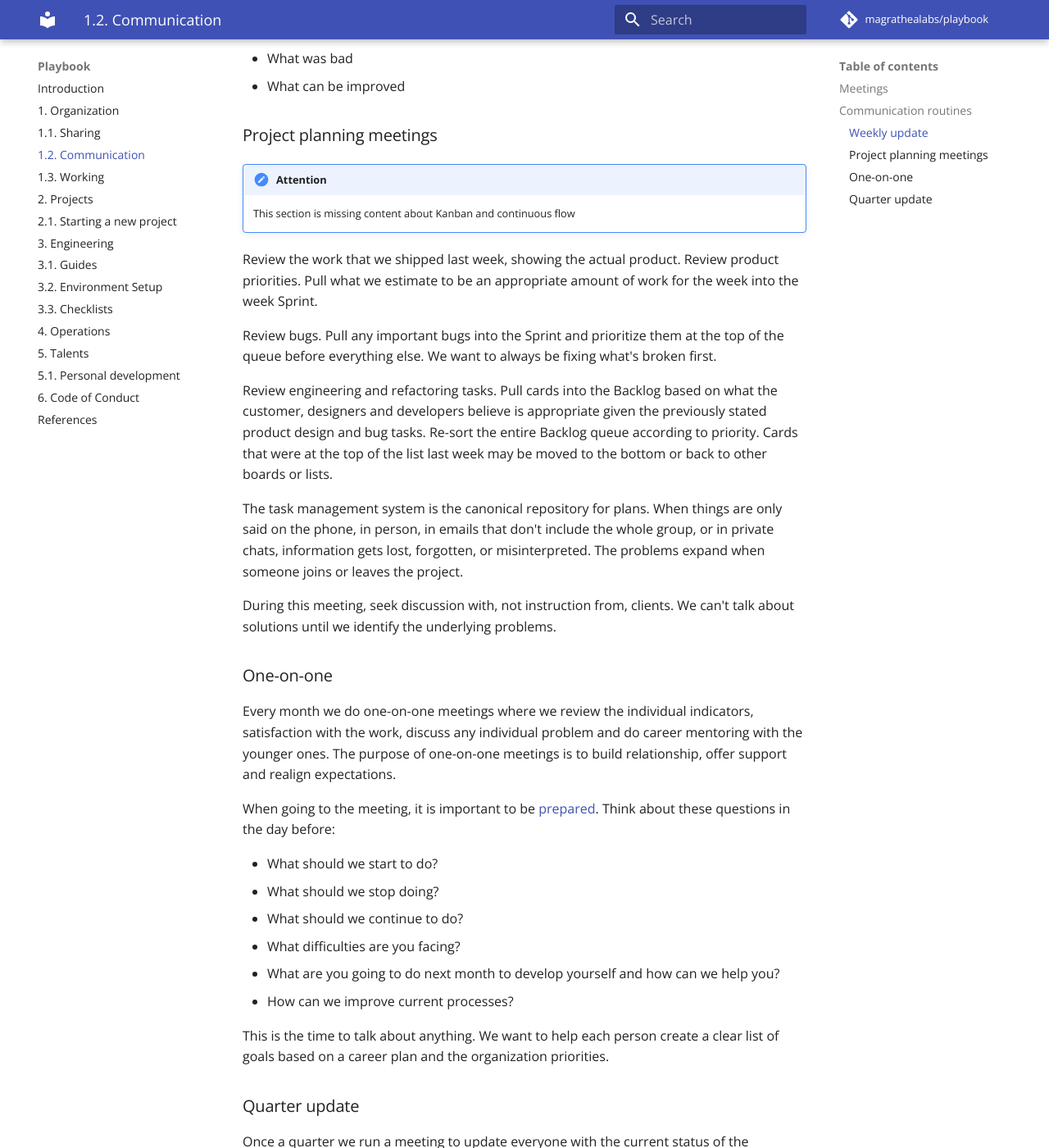
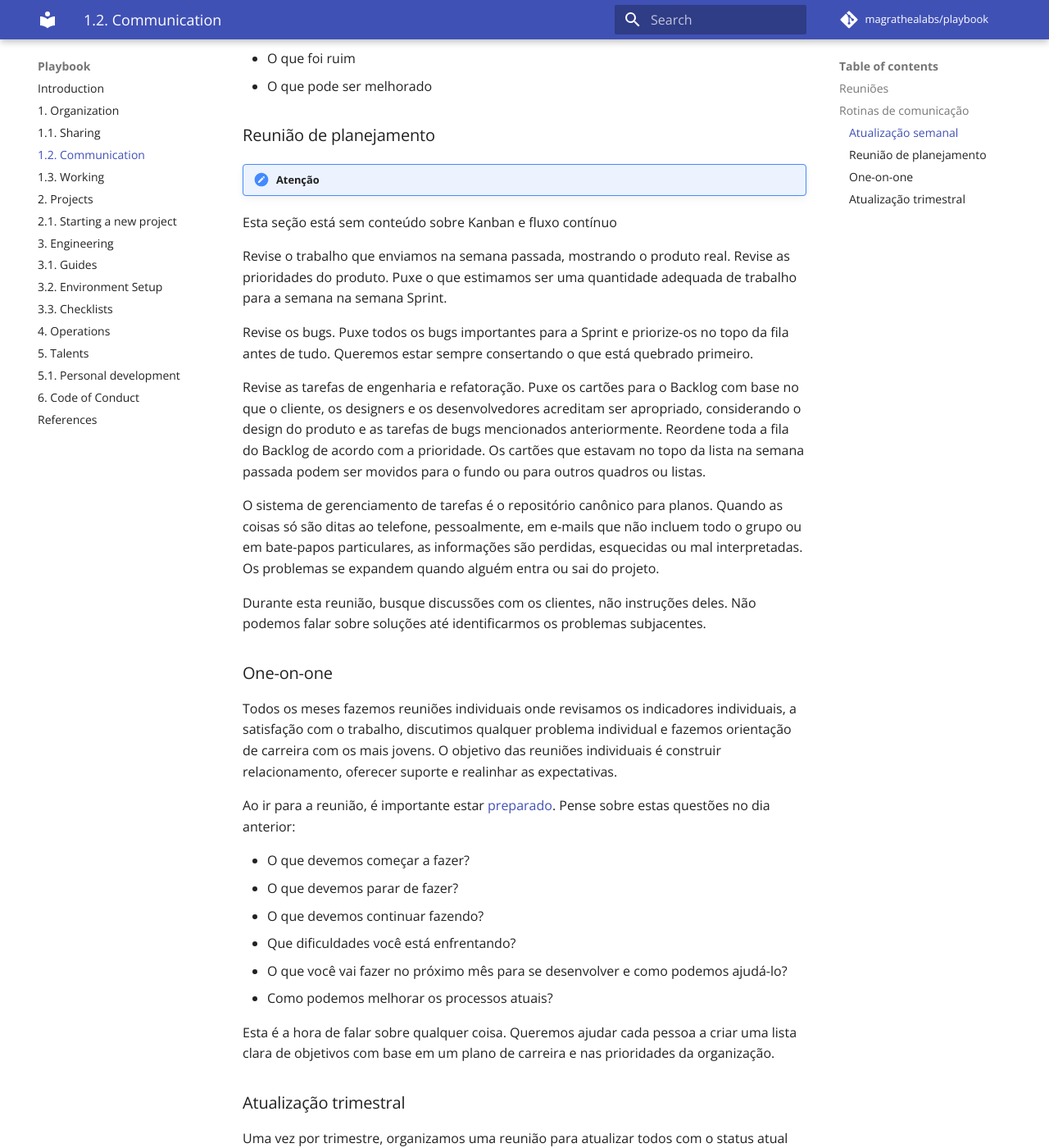
Before and after one commit to magrathealabs/playbook, an MkDocs documentation site: the page built from docs/1.2-communication.md, in a window 1280 px wide and 1400 px high, scrolled down 1318 px. Shown: the whole window at 82% size. Built offline with MkDocs 1.6.1 and Material for MkDocs 9.7.7, drawn with Linux system fonts in a browser that asks for light colours; comment, search, counter and statistics services are not loaded; some of the changed text lies outside the part shown.

Commit message:
Translate `1.2-communication.md` to pt-BR (#51)
* Translated 1.2-communication to pt-BR

* spell checking and applying suggestions of code review

* Apply suggestions from code review

Co-Authored-By: schweigert <marlon.henry@magrathealabs.com>

```diff
--- a/docs/1.2-communication.md
+++ b/docs/1.2-communication.md
@@ -1,74 +1,74 @@
-# Communication
+# Comunicação
 
-Communication is one of our main values. We believe that transparency and communication are essential to the development of good software products. In our experience, communication is the main point of product problem generation.
+Comunicação é um dos nossos principais valores. Nós acreditamos que transparencia e comunicação são essenciais para um bom desenvolvimento de produto de Software. Falta de comunicação é o principal ponto de geração de problemas no desenvolvimento de um produto.
 
-## Meetings
+## Reuniões
 
-We are aware that meetings are necessary but can be huge time wasters. That's why we take precautions to respect each other's time and attention during any meeting we ought to do.
+Estamos cientes de que as reuniões são necessárias, mas podem ser grandes desperdícios de tempo. É por isso que tomamos precauções para respeitar o tempo de todos os participantes e prestar atenção durante qualquer reunião que façamos.
 
-If you are hosting a meeting:
+Caso esteja organizando uma reunião:
 
-* Use any communication channel, preferably Slack or e-mail, to organize when and where the meeting should take place.
-* Check the invitee's calendars before sending an invitation, ensuring that everyone will be able to attend the meeting.
-* When creating the meeting's event, add an agenda describing what's going to be discussed in the meeting and its goal. Meetings without an agenda are doomed to be unproductive.
-* Reserve a room on Fliperama's calendar if necessary. Avoid having meetings at open spaces — the noise could be a problem.
+* Use um canal de comunicação, preferencialmente Slack ou e-mail, para organizar onde e quando a reunião ocorrerá.
+* Verifique o calendário dos participantes antes de mandar o convite, certifique-se que todos estarão disponíveis.
+* Quando criar o evento da reunião, adicione na descrição o que será discutido e qual a meta dela. Reuniões sem pauta são geralmente improdutivas.
+* Caso necessário, reserve uma sala no calendário do Fliperama. Evite realizar reuniões em espaços abertos - o barulho pode ser um problema.
 
-If you are participating:
+Caso esteja participando:
 
-* If you receive a meeting invitation, don't accept if you think your participation is not necessary. Just be sure to decline it with a note, so the inviter will know why you've refused.
-* If you're in a meeting, **be** in that meeting. In other words, try to contribute as much as possible and keep your attention on the subject. Electronic devices (like cell phones and laptops) should be used only if strictly necessary.
-* If you feel that you don't need to be at that meeting anymore, don't feel bad about leaving earlier. Politely ask if your presence is still necessary, explain that you can't afford more time at the moment and leave.
+* Se você receber um convite para uma reunião, não aceite se você achar que sua participação não é necessaria. Se for recurar adicione uma nora explicando o motivo.
+* Se você estiver em uma reunião, **participe** dela. Em outras palavras, tente contribuir sempre que possível e preste atenção no assunto. Aparelhos eletrônicos (celulares e notebooks) devem ser utilizados somente quando necessários.
+* Se você achar que não deveria mais estar naquela reunião, não se sinta mal em sair mais cedo. Pergunte educadamente se a sua presença ainda é necessária, explique que você não pode despender mais tempo no momento e saia.
 
-## Communication routines
+## Rotinas de comunicação
 
-Here we describe some of our communication routines.
+Aqui descrevemos algumas de nossas rotinas de comunicação.
 
-### Weekly update
+### Atualização semanal
 
-Once a week we do a standup meeting so we can communicate others about:
+Uma vez por semana fazemos uma reunião _standup_ para que possamos nos comunicar sobre:
 
-* What we've been doing
-* What we learned
-* What was good
-* What was bad
-* What can be improved
+* O que estamos fazendo
+* O que aprendemos
+* O que foi bom
+* O que foi ruim
+* O que pode ser melhorado
 
-### Project planning meetings
+### Reunião de planejamento
 
-!!! attention
-    This section is missing content about Kanban and continuous flow
+!!! atenção
+    Esta seção está sem conteúdo sobre Kanban e fluxo contínuo
 
-Review the work that we shipped last week, showing the actual product. Review product priorities. Pull what we estimate to be an appropriate amount of work for the week into the week Sprint.
+Revise o trabalho que enviamos na semana passada, mostrando o produto real. Revise as prioridades do produto. Puxe o que estimamos ser uma quantidade adequada de trabalho para a semana na semana Sprint.
 
-Review bugs. Pull any important bugs into the Sprint and prioritize them at the top of the queue before everything else. We want to always be fixing what's broken first.
+Revise os bugs. Puxe todos os bugs importantes para a Sprint e priorize-os no topo da fila antes de tudo. Queremos estar sempre consertando o que está quebrado primeiro.
 
-Review engineering and refactoring tasks. Pull cards into the Backlog based on what the customer, designers and developers believe is appropriate given the previously stated product design and bug tasks. Re-sort the entire Backlog queue according to priority. Cards that were at the top of the list last week may be moved to the bottom or back to other boards or lists.
+Revise as tarefas de engenharia e refatoração. Puxe os cartões para o Backlog com base no que o cliente, os designers e os desenvolvedores acreditam ser apropriado, considerando o design do produto e as tarefas de bugs mencionados anteriormente. Reordene toda a fila do Backlog de acordo com a prioridade. Os cartões que estavam no topo da lista na semana passada podem ser movidos para o fundo ou para outros quadros ou listas.
 
-The task management system is the canonical repository for plans. When things are only said on the phone, in person, in emails that don't include the whole group, or in private chats, information gets lost, forgotten, or misinterpreted. The problems expand when someone joins or leaves the project.
+O sistema de gerenciamento de tarefas é o repositório canônico para planos. Quando as coisas só são ditas ao telefone, pessoalmente, em e-mails que não incluem todo o grupo ou em bate-papos particulares, as informações são perdidas, esquecidas ou mal interpretadas. Os problemas se expandem quando alguém entra ou sai do projeto.
 
-During this meeting, seek discussion with, not instruction from, clients. We can't talk about solutions until we identify the underlying problems.
+Durante esta reunião, busque discussões com os clientes, não instruções deles. Não podemos falar sobre soluções até identificarmos os problemas subjacentes.
 
 ### One-on-one
 
-Every month we do one-on-one meetings where we review the individual indicators, satisfaction with the work, discuss any individual problem and do career mentoring with the younger ones. The purpose of one-on-one meetings is to build relationship, offer support and realign expectations.
+Todos os meses fazemos reuniões individuais onde revisamos os indicadores individuais, a satisfação com o trabalho, discutimos qualquer problema individual e fazemos orientação de carreira com os mais jovens. O objetivo das reuniões individuais é construir relacionamento, oferecer suporte e realinhar as expectativas.
 
-When going to the meeting, it is important to be [prepared](https://m.signalvnoise.com/how-to-prepare-for-a-one-on-one-meeting-as-an-employee-fc2a46912a4c). Think about these questions in the day before:
+Ao ir para a reunião, é importante estar [preparado](https://m.signalvnoise.com/how-to-prepare-for-a-one-on-one-meeting-as-an-employee-fc2a46912a4c). Pense sobre estas questões no dia anterior:
 
-* What should we start to do?
-* What should we stop doing?
-* What should we continue to do?
-* What difficulties are you facing?
-* What are you going to do next month to develop yourself and how can we help you?
-* How can we improve current processes?
+* O que devemos começar a fazer?
+* O que devemos parar de fazer?
+* O que devemos continuar fazendo?
+* Que dificuldades você está enfrentando?
+* O que você vai fazer no próximo mês para se desenvolver e como podemos ajudá-lo?
+* Como podemos melhorar os processos atuais?
 
-This is the time to talk about anything. We want to help each person create a clear list of goals based on a career plan and the organization priorities.
+Esta é a hora de falar sobre qualquer coisa. Queremos ajudar cada pessoa a criar uma lista clara de objetivos com base em um plano de carreira e nas prioridades da organização.
 
-### Quarter update
+### Atualização trimestral
 
-Once a quarter we run a meeting to update everyone with the current status of the organization and plans for the future. We talk about:
+Uma vez por trimestre, organizamos uma reunião para atualizar todos com o status atual da organização e planos para o futuro. Falamos sobre:
 
-* Major organization announcements
-* Our culture: what we're doing that is good and what should we improve as a team
-* An overview of our current and new customers
-* Sales Pipeline
-* Cash flow: a summary of the major incoming and outgoing funds and debts
+* Principais anúncios de organização
+* Nossa cultura: o que estamos fazendo é bom e o que devemos melhorar em equipe
+* Uma visão geral de nossos atuais e novos clientes
+* Pipeline de vendas
+* Fluxo de caixa: um resumo dos principais fundos e débitos de entrada e saída
```
